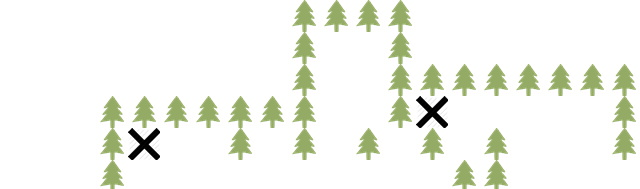
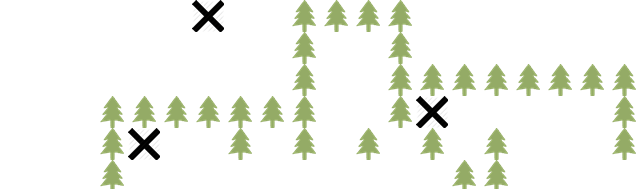
Before and after one commit to Sourcegasm/Don-Kihot-Sokoban, a plain HTML site: page index.html in a window 1280 px wide. Shown: the top 189 px of the page, 0-640 px from the left. Drawn offline with nearby package versions, Linux system fonts and the light colour scheme.

Commit message:
Update index.html

```diff
--- a/index.html
+++ b/index.html
@@ -16,7 +16,7 @@
      <script type="text/javascript">
      $(document).ready(function() {
          var map = new Array();
-         map[0] =  new Array(0,0,0,0,0,0,0,0,0,1,1,1,1,0,0,0,0,0,0,0,0,0,0,0,0,0,0,0,0);
+         map[0] =  new Array(0,0,0,0,0,0,2,0,0,1,1,1,1,0,0,0,0,0,0,0,0,0,0,0,0,0,0,0,0);
          map[1] =  new Array(0,0,0,0,0,0,0,0,0,1,0,0,1,0,0,0,0,0,0,0,0,0,0,0,0,0,0,0,0);
          map[2] =  new Array(0,0,0,0,0,0,0,0,0,1,0,0,1,1,1,1,1,1,1,1,0,0,0,0,0,0,0,0,0);
          map[3] =  new Array(0,0,0,1,1,1,1,1,1,1,0,0,1,2,0,0,0,0,0,1,0,0,0,0,0,0,0,0,0);
```
